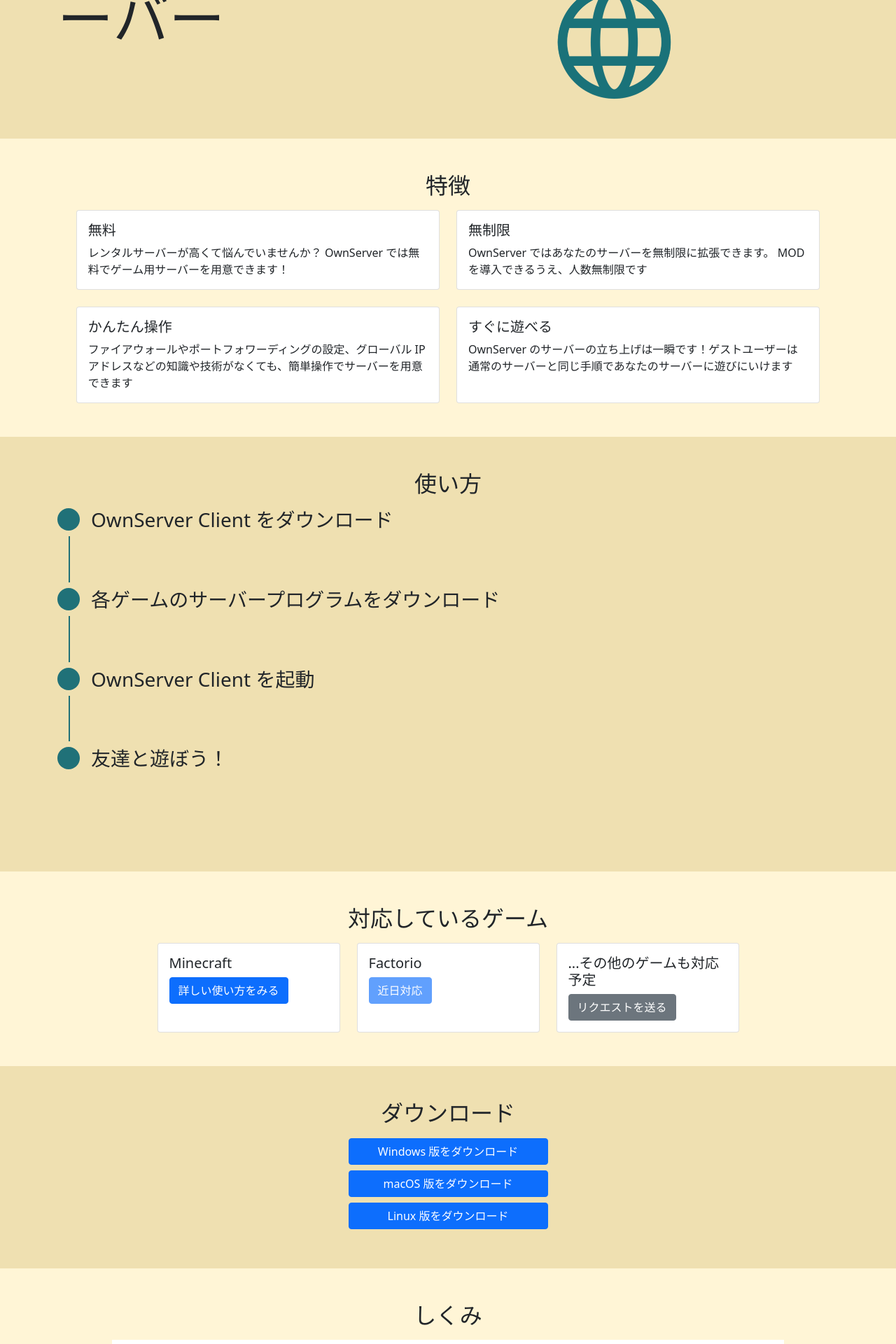
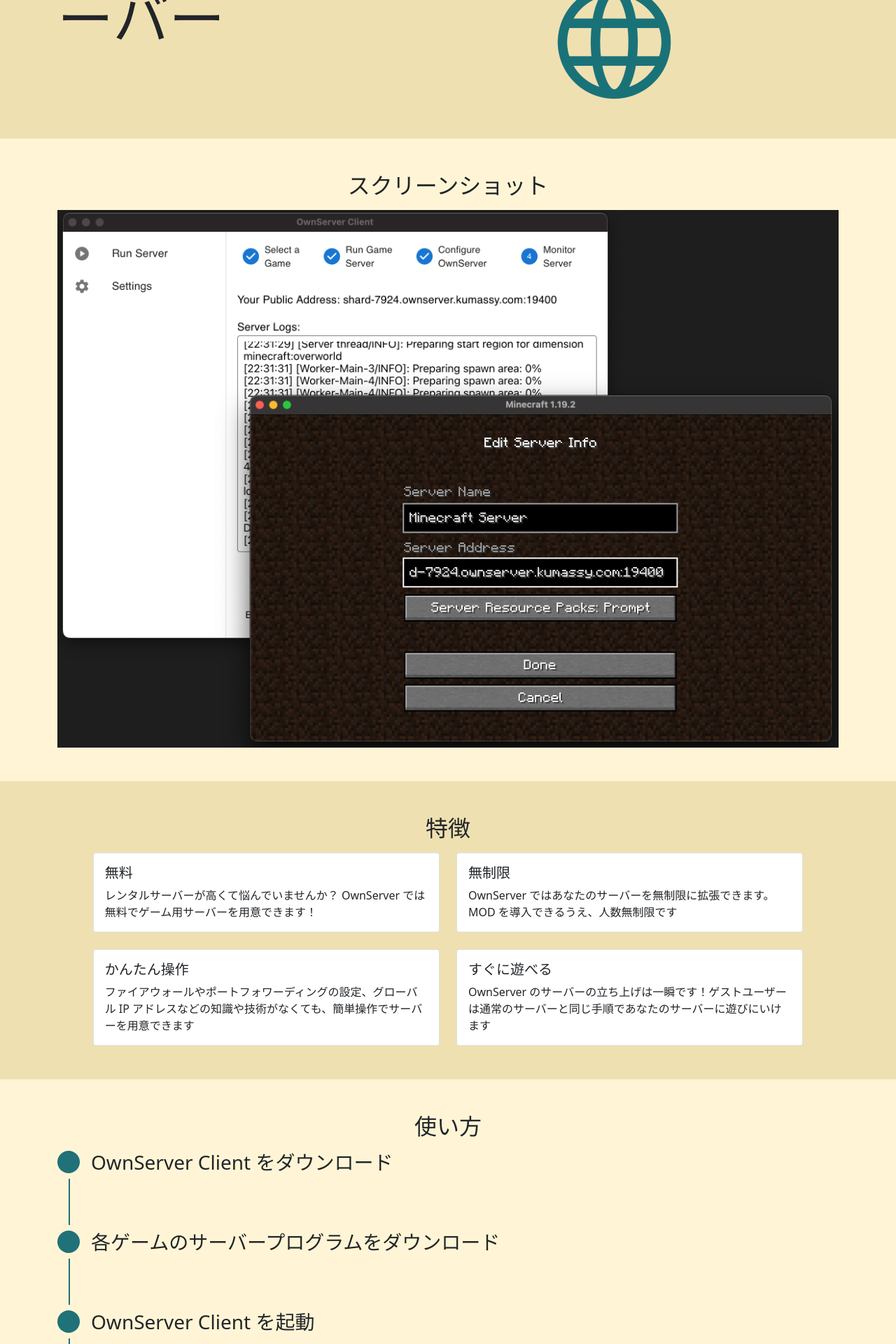
Before and after one commit to Kumassy/ownserver-client-gui, a Jekyll site: the page built from docs/index.markdown, in a window 1280 px wide. Shown: the part 497-2417 px from the top of the page at 70% size. Built offline with Jekyll 4.4.1, drawn with Linux system fonts in a browser that asks for light colours; some of the changed text lies outside the part shown.

Commit message:
fix layout

```diff
--- a/docs/_layouts/landing.html
+++ b/docs/_layouts/landing.html
@@ -40,11 +40,22 @@
         </div>
 
     </section>
+    <section id="screenshots">
+        <div class="container py-5">
+            <h2 class="text-center mb-3">スクリーンショット</h2>
+            <div class="row">
+                <img src="/img/screenshot.png" width="100%">
+
+            </div>
+        </div>
+    </section>
     <section id="features">
         <div class="contaienr py-5">
             <h2 class="text-center mb-3">特徴</h2>
             <div class="row justify-content-md-center">
-                <div class="col-sm-5">
+                <div class="col-md-10">
+                    <div class="row row-cols-1 row-cols-lg-2 justify-content-md-center px-4 gy-4">
+                        <div class="col">
                             <div class="card stretch-height">
                                 <div class="card-body">
                                     <h5 class="card-title">無料</h5>
@@ -52,7 +63,7 @@
                                 </div>
                             </div>
                         </div>
-                <div class="col-sm-5">
+                        <div class="col">
                             <div class="card stretch-height">
                                 <div class="card-body">
                                     <h5 class="card-title">無制限</h5>
@@ -60,10 +71,7 @@
                                 </div>
                             </div>
                         </div>
-            </div>
-            <div class="row justify-content-md-center mt-4">
-
-                <div class="col-sm-5">
+                        <div class="col">
                             <div class="card stretch-height">
                                 <div class="card-body">
                                     <h5 class="card-title">かんたん操作</h5>
@@ -71,13 +79,13 @@
                                 </div>
                             </div>
                         </div>
-
-
-                <div class="col-sm-5">
+                        <div class="col">
                             <div class="card stretch-height">
                                 <div class="card-body">
                                     <h5 class="card-title">すぐに遊べる</h5>
                                     <p class="card-text">OwnServer のサーバーの立ち上げは一瞬です！ゲストユーザーは通常のサーバーと同じ手順であなたのサーバーに遊びにいけます</p>
+                                </div>
+                            </div>
                         </div>
                     </div>
                 </div>
@@ -120,7 +128,7 @@
         <div class="container py-5">
             <h2 class="text-center mb-3">対応しているゲーム</h2>
             <div class="row justify-content-md-center">
-                <div class="col-sm-3">
+                <div class="col-md-3">
                     <div class="card stretch-height">
                         <div class="card-body">
                             <h5 class="card-title">Minecraft</h5>
@@ -129,7 +137,7 @@
                     </div>
                 </div>
 
-                <div class="col-sm-3">
+                <div class="col-md-3">
                     <div class="card stretch-height">
                         <div class="card-body">
                             <h5 class="card-title">Factorio</h5>
@@ -138,7 +146,7 @@
                     </div>
                 </div>
 
-                <div class="col-sm-3">
+                <div class="col-md-3">
                     <div class="card stretch-height">
                         <div class="card-body">
                             <h5 class="card-title">...その他のゲームも対応予定</h5>
@@ -152,29 +160,31 @@
     <section id="download">
         <div class="container py-5">
             <h2 class="text-center mb-3">ダウンロード</h2>
-            <div class="row justify-content-md-center mb-2">
+            <div class="row justify-content-md-center gy-4">
+                <div class="col-md-3">
                     <a
                         href="https://github.com/Kumassy/ownserver-client-gui/releases/download/v0.3.0/ownserver-client-gui_0.3.0_x64_en-US.msi"
-                    class="btn btn-primary col-sm-3"
+                        class="btn btn-primary"
                     >
                         Windows 版をダウンロード
                     </a>
                 </div>
-            <div class="row justify-content-md-center mb-2">
+                <div class="col-md-3">
                     <a
                         href="https://github.com/Kumassy/ownserver-client-gui/releases/download/v0.3.0/ownserver-client-gui_0.3.0_x64.dmg"
-                    class="btn btn-primary col-sm-3"
+                        class="btn btn-primary"
                     >
                         macOS 版をダウンロード
                     </a>
                 </div>
-            <div class="row justify-content-md-center mb-2">
+                <div class="col-md-3">
                     <a
                         href="https://github.com/Kumassy/ownserver-client-gui/releases/download/v0.3.0/ownserver-client-gui_0.3.0_amd64.AppImage"
-                    class="btn btn-primary col-sm-3"
+                        class="btn btn-primary"
                     >
                     Linux 版をダウンロード
                     </a>
+                </div>
             </div>
         </div>
     </section>
@@ -218,26 +228,6 @@
             </a>
         </div>
     </section>
-    <section>
-        <div class="container py-5">
-            <h2 class="text-center">免責事項</h2>
-            <ul>
-                <li>
-                    ソフトウェアのバグ、インターネットの接続状態によって、ゲームサーバーとの接続が切断されることがあります
-                </li>
-                <li>
-                    開発中のため、ゲームサーバーが予告なく切断されることがあります
-                </li>
-            </ul>
-            <pre>
-                <code>
-NOT OFFICIAL MINECRAFT PRODUCT.NOT APPROVED BY OR ASSOCIATED WITH MOJANG
-                </code>
-            </pre>
-        </div>
-
-    </section>
-
     {% include footer.html %}
 </body>
 
--- a/docs/style.css
+++ b/docs/style.css
@@ -74,12 +74,13 @@
 
 
 footer {
-  background: gray;
+  background: #134145;
   color: #eee;
   padding: 2rem 0;
 }
 footer a {
-  color: #eee
+  color: #eee;
+  text-decoration: none;
 }
 
 blockquote {
```
Lines whose indentation alone changed are shown as unchanged.
